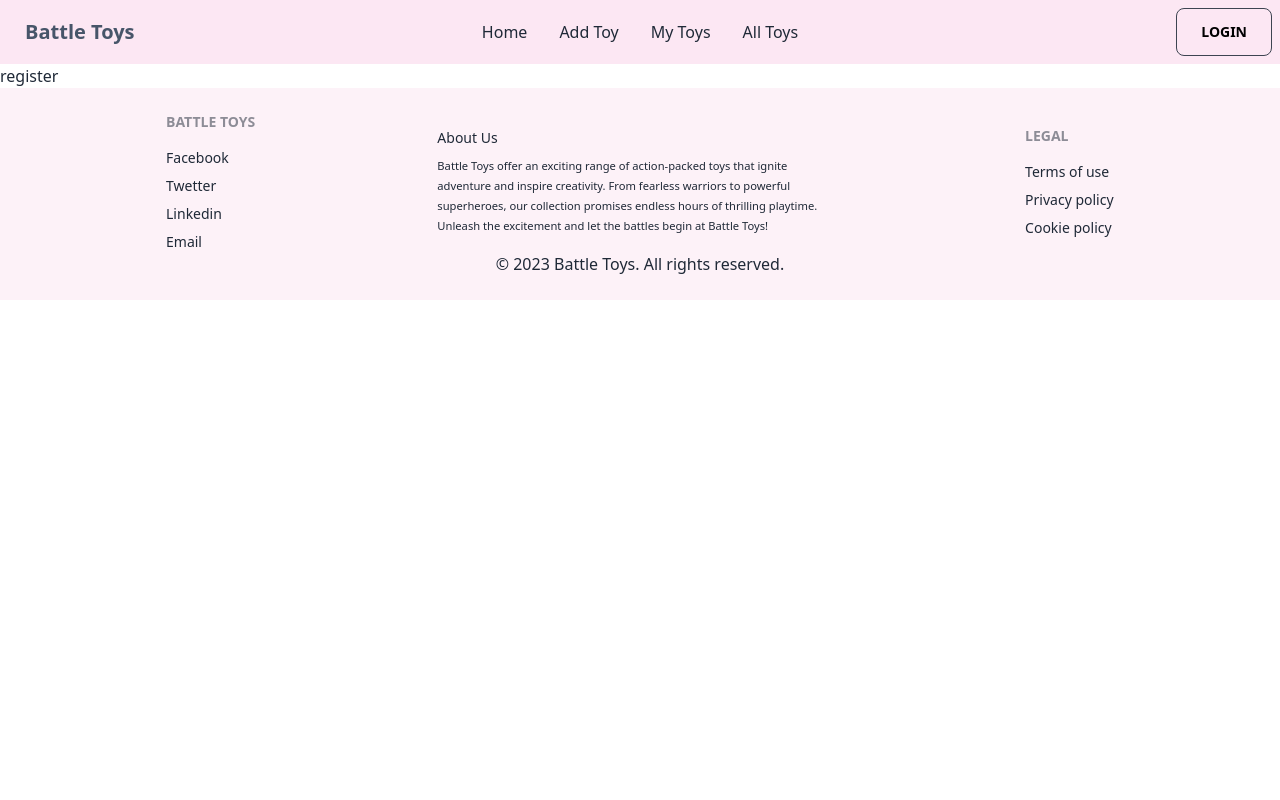
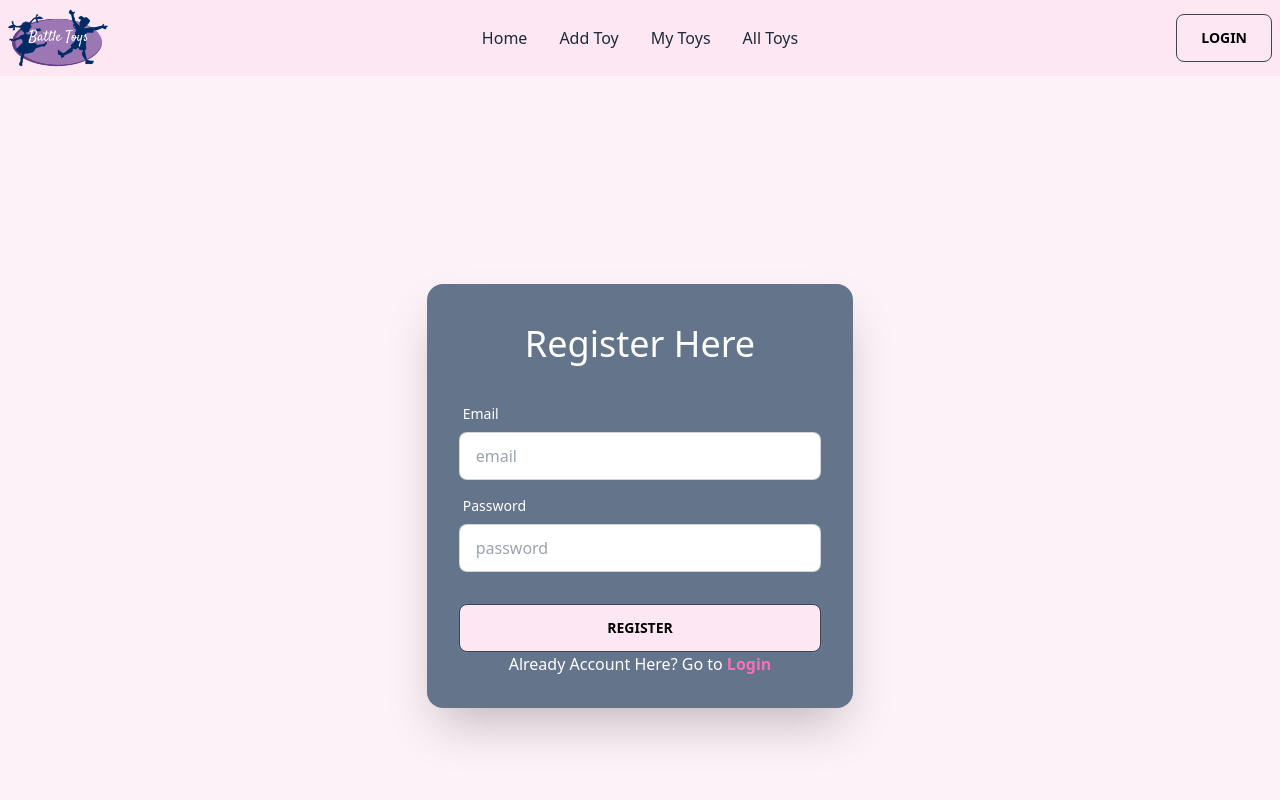
Before and after one commit to sakil470004/battle-toys-client, a React (Vite) app: page /register in a window 1280 px wide. Shown: the top 800 px of the page. Built offline with nearby package versions, Linux system fonts and the light colour scheme; no server answers.

Commit message:
finished banner

```diff
--- a/src/pages/Home/Banner.jsx
+++ b/src/pages/Home/Banner.jsx
@@ -1,52 +1,46 @@
 import React from 'react';
-import img1 from './../../assets/images/banner/1.jpg'
-import img2 from './../../assets/images/banner/2.jpg'
-import img3 from './../../assets/images/banner/3.jpg'
-import img4 from './../../assets/images/banner/4.jpg'
-import img5 from './../../assets/images/banner/5.jpg'
-import img6 from './../../assets/images/banner/6.jpg'
+
 
 const Banner = () => {
-    const imgs = [img1, img2, img3, img4, img5, img6]
+    const imgs = [
+        'https://images.unsplash.com/photo-1515488042361-ee00e0ddd4e4?ixlib=rb-4.0.3&ixid=M3wxMjA3fDB8MHxzZWFyY2h8Mnx8Y2hpbGQlMjB0b3lzfGVufDB8MHwwfHx8MA%3D%3D&auto=format&fit=crop&w=1174&q=80',
+        'https://images.unsplash.com/photo-1631032024590-140cc8dd4b32?ixlib=rb-4.0.3&ixid=M3wxMjA3fDB8MHxzZWFyY2h8OHx8Y2hpbGQlMjB0b3lzfGVufDB8MHwwfHx8MA%3D%3D&auto=format&fit=crop&w=1174&q=80',
+        'https://images.unsplash.com/photo-1595550903979-1969e5adeb92?ixlib=rb-4.0.3&ixid=M3wxMjA3fDB8MHxzZWFyY2h8MTN8fGNoaWxkZW4lMjBwbGF5JTIwdG95c3xlbnwwfDB8MHx8fDA%3D&auto=format&fit=crop&w=1174&q=80',
+    ]
+    const data = [
+        {
+            "futureName": "Inspire and Imagination",
+            "futureDescription": "We prioritize creating toys that inspire imaginative play, allowing children to explore and create their own worlds of fun."
+        },
+        {
+            "futureName": "High-quality craftsmanship",
+            "futureDescription": "Our toys are meticulously crafted using durable materials to ensure they can withstand even the most adventurous play sessions."
+        },
+        {
+            "futureName": "Safety first",
+            "futureDescription": "We adhere to strict safety standards, ensuring our toys are free from harmful chemicals and hazards, providing peace of mind for parents and caregivers"
+        },
+
+    ]
+
     const imgLen = imgs.length;
     return (
         <div className="carousel w-full h-[600px] object-cover rounded-xl">
             {imgs.map((img, index) => <div key={index} id={`slide${index}`} className="carousel-item relative w-full">
-                <img src={img} className="w-full filter brightness-75 contrast-125" />
+                <img src={img} className="w-full bg-cover filter brightness-75 " />
                 <div className="absolute flex flex-col md:max-w-2xl gap-3 transform -translate-y-1/2 left-5 bottom-5 text-white space-y-4">
-                    <h2 className='text-6xl font-bold'>Affordable Price For Car Servicing</h2>
-                    <p>There are many variations of passages of  available, but the majority have suffered alteration in some form</p>
-                    <div className='flex gap-5'><button className="btn btn-active btn-primary">Discover More</button>
-                        <button className="btn btn-outline btn-secondary">Latest Project</button></div>
+                    <h2 className='text-6xl font-bold'>{data[index].futureName}</h2>
+                    <p>{data[index].futureDescription}</p>
+                    <div className='flex gap-5'><button className="btn bg-pink-100 text-black hover:bg-rose-400 hover:text-white">Discover More</button>
+                    </div>
                 </div>
                 <div className="absolute flex justify-between gap-3 transform -translate-y-1/2 right-5 bottom-5 ">
-                    <a href={`#slide${index - 1 < 0 ? imgLen - 1 : index - 1}`} className="btn btn-circle btn-error">❮</a>
-                    <a href={`#slide${(index + 1) % imgLen}`} className="btn btn-circle btn-error">❯</a>
+                    <a href={`#slide${index - 1 < 0 ? imgLen - 1 : index - 1}`} className="btn btn-circle btn-error  bg-pink-100 text-black hover:bg-rose-400 hover:text-white">❮</a>
+                    <a href={`#slide${(index + 1) % imgLen}`} className=" btn-circle btn-error btn bg-pink-100 text-black hover:bg-rose-400 hover:text-white">❯</a>
                 </div>
 
             </div>)}
-            {/* for delete */}
-            {/* <div id="slide2" className="carousel-item relative w-full">
-                <img src="/images/stock/photo-1609621838510-5ad474b7d25d.jpg" className="w-full" />
-                <div className="absolute flex justify-between transform -translate-y-1/2 left-5 right-5 top-1/2">
-                    <a href="#slide1" className="btn btn-circle">❮</a>
-                    <a href="#slide3" className="btn btn-circle">❯</a>
-                </div>
-            </div>
-            <div id="slide3" className="carousel-item relative w-full">
-                <img src="/images/stock/photo-1414694762283-acccc27bca85.jpg" className="w-full" />
-                <div className="absolute flex justify-between transform -translate-y-1/2 left-5 right-5 top-1/2">
-                    <a href="#slide2" className="btn btn-circle">❮</a>
-                    <a href="#slide4" className="btn btn-circle">❯</a>
-                </div>
-            </div>
-            <div id="slide4" className="carousel-item relative w-full">
-                <img src="/images/stock/photo-1665553365602-b2fb8e5d1707.jpg" className="w-full" />
-                <div className="absolute flex justify-between transform -translate-y-1/2 left-5 right-5 top-1/2">
-                    <a href="#slide3" className="btn btn-circle">❮</a>
-                    <a href="#slide1" className="btn btn-circle">❯</a>
-                </div>
-            </div> */}
+
         </div>
     );
 };
--- a/src/pages/Home/Home.jsx
+++ b/src/pages/Home/Home.jsx
@@ -1,9 +1,10 @@
 import React from 'react';
+import Banner from './Banner';
 
 const Home = () => {
     return (
         <div>
-            Home
+            <Banner/>
         </div>
     );
 };
--- a/src/pages/Login/Login.jsx
+++ b/src/pages/Login/Login.jsx
@@ -1,5 +1,5 @@
-import {useContext,useState} from 'react';
-import { Link ,useNavigate,useLocation} from 'react-router-dom';
+import { useContext, useState } from 'react';
+import { Link, useNavigate, useLocation } from 'react-router-dom';
 import AuthContext from '../../providers/AuthProvider.jsx'
 const Login = () => {
 
@@ -98,7 +98,8 @@ const Login = () => {
             <div className=" w-full md:w-1/3 mx-auto py-[35vh] md:py-52">
 
                 <div className="card  shadow-2xl bg-slate-500">
-            <form  className="card-body">
+                    <h2 className="text-center text-4xl text-white pt-10 ">Login </h2>
+                    <form className="card-body">
                         <div className="form-control">
                             <label className="label">
                                 <span className="text-white label-text">Email</span>
@@ -114,7 +115,7 @@ const Login = () => {
                         </div>
                         <div className="form-control mt-6">
                             <button className="btn bg-pink-100 text-black hover:bg-rose-400 hover:text-white">Login</button>
-                  <p  className="lr text-white text-center">New Here ? Go to <Link className="text-pink-light" to={'/register'}>Register</Link></p>
+                            <p className="lr text-white text-center">New Here? Go to <Link className="text-pink-400 font-bold" to={'/register'}>register</Link></p>
                         </div>
                     </form>
                 </div>
--- a/src/pages/Register/Register.jsx
+++ b/src/pages/Register/Register.jsx
@@ -1,10 +1,36 @@
 import React from 'react';
+import { Link } from 'react-router-dom';
 
 const Register = () => {
     return (
-        <div>
-            register
+        <div className="  bg-pink-50">
+        <div className=" w-full md:w-1/3 mx-auto py-[35vh] md:py-52">
+
+          <div className="card  shadow-2xl bg-slate-500">
+          <h2 className="text-center text-4xl text-white pt-10 ">Register Here </h2>
+
+            <form  className="card-body">
+              <div className="form-control">
+                <label className="label">
+                  <span className="text-white label-text">Email</span>
+                </label>
+                <input type="text" placeholder="email" className="input input-bordered" />
+              </div>
+              <div className="form-control">
+                <label className="label">
+                  <span className="label-text text-white">Password</span>
+                </label>
+                <input type="text" placeholder="password" className="input input-bordered" />
+
+              </div>
+              <div className="form-control mt-6">
+                <button className="btn bg-pink-100 text-black hover:bg-rose-400 hover:text-white">Register</button>
+                  <p  className="lr text-white text-center">Already Account Here? Go to <Link className="text-pink-400 font-bold" to={'/login'}>Login</Link></p>
+              </div>
+            </form>
+          </div>
         </div>
+      </div>
     );
 };
 
--- a/src/pages/shared/Footer.jsx
+++ b/src/pages/shared/Footer.jsx
@@ -1,3 +1,5 @@
+import { Link } from 'react-router-dom';
+import logo from './../../assets/logo.png'
 function Footer() {
   return (
     <div className=' bg-pink-50 py-6 px-2'>
@@ -5,7 +7,7 @@ function Footer() {
 
       <footer className="footer gap-6 grid grid-cols-1 lg:grid-cols-3 place-items-center justify-between">
         <div>
-          <span className="footer-title">Battle Toys</span>
+        <Link to={'/'} className=""><img src={logo} width={100} alt="" /></Link>
           <a className="link link-hover">Facebook</a>
           <a className="link link-hover">Twetter</a>
           <a className="link link-hover">Linkedin</a>
--- a/src/pages/shared/Navbar.jsx
+++ b/src/pages/shared/Navbar.jsx
@@ -1,5 +1,6 @@
 import React from 'react';
 import { Link } from 'react-router-dom';
+import logo from './../../assets/logo.png'
 
 const Navbar = () => {
     const navElement = <>
@@ -20,7 +21,7 @@ const Navbar = () => {
                         {navElement}
                     </ul>
                 </div>
-                <a className="btn btn-ghost normal-case text-xl text-slate-600">Battle Toys</a>
+                <Link to={'/'} className=""><img src={logo} width={100} alt="" /></Link>
             </div>
             <div className="navbar-center hidden lg:flex">
                 <ul className="menu menu-horizontal px-1">
```
Also changed, not shown: src/assets/logo.png (added). Lines whose indentation alone changed are shown as unchanged.
